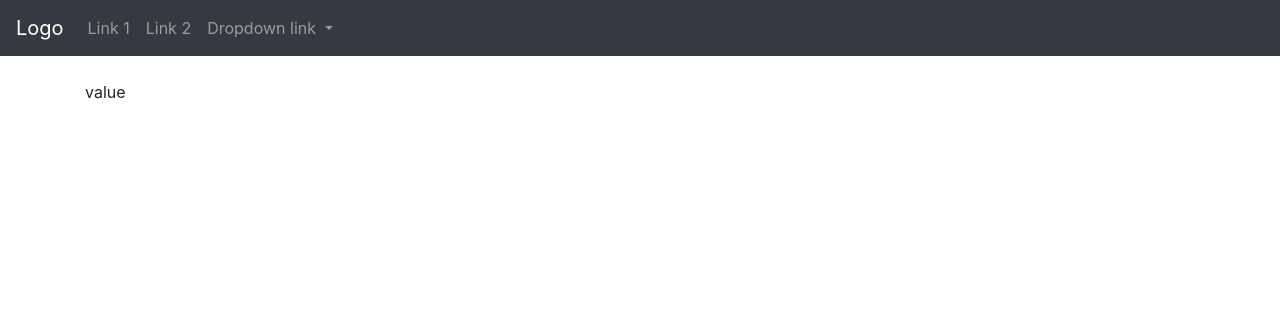
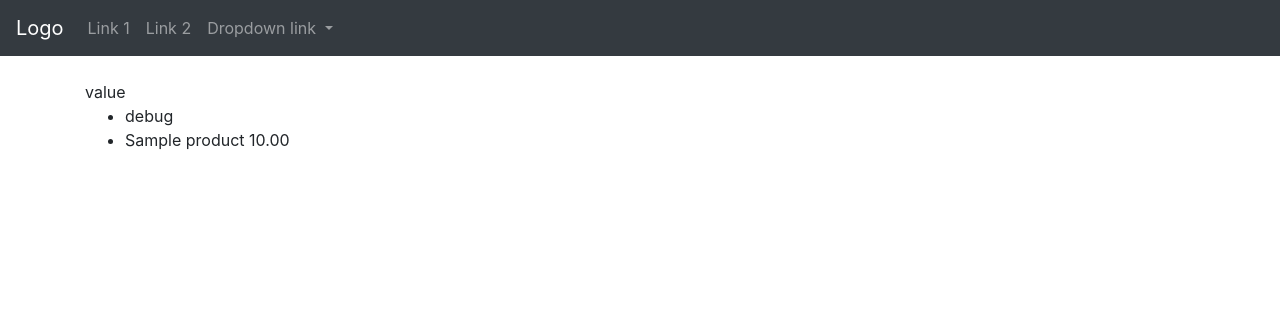
Before and after one commit to wasit7/cs459_2018, a Django app: page /product_list in a window 1280 px wide. Shown: the top 316 px of the page. Run offline with Django 3.2, Linux system fonts and the light colour scheme; tables that the repository leaves empty hold one stand-in row (values such as "Sample post"); some libraries are stand-ins or nearby versions.

Commit message:
jinja render

```diff
--- a/myproject/myapp/views.py
+++ b/myproject/myapp/views.py
@@ -19,5 +19,5 @@ def current_datetime(request):
 
 
 def  product_list(request):
-    context={'key':'value'}
+    context={'key':'value','products':Product.objects.all()}
     return render(request, 'product_list.html', context)
--- a/myproject/template/product_list.html
+++ b/myproject/template/product_list.html
@@ -2,4 +2,10 @@
 
 {% block content %}
     {{ key }}
+    <ul>
+    <li>debug</li>
+    {% for i in products %}
+        <li> {{ i.name }} {{ i.price }} </li>
+    {% endfor %}
+    </ul>
 {% endblock %}
```
